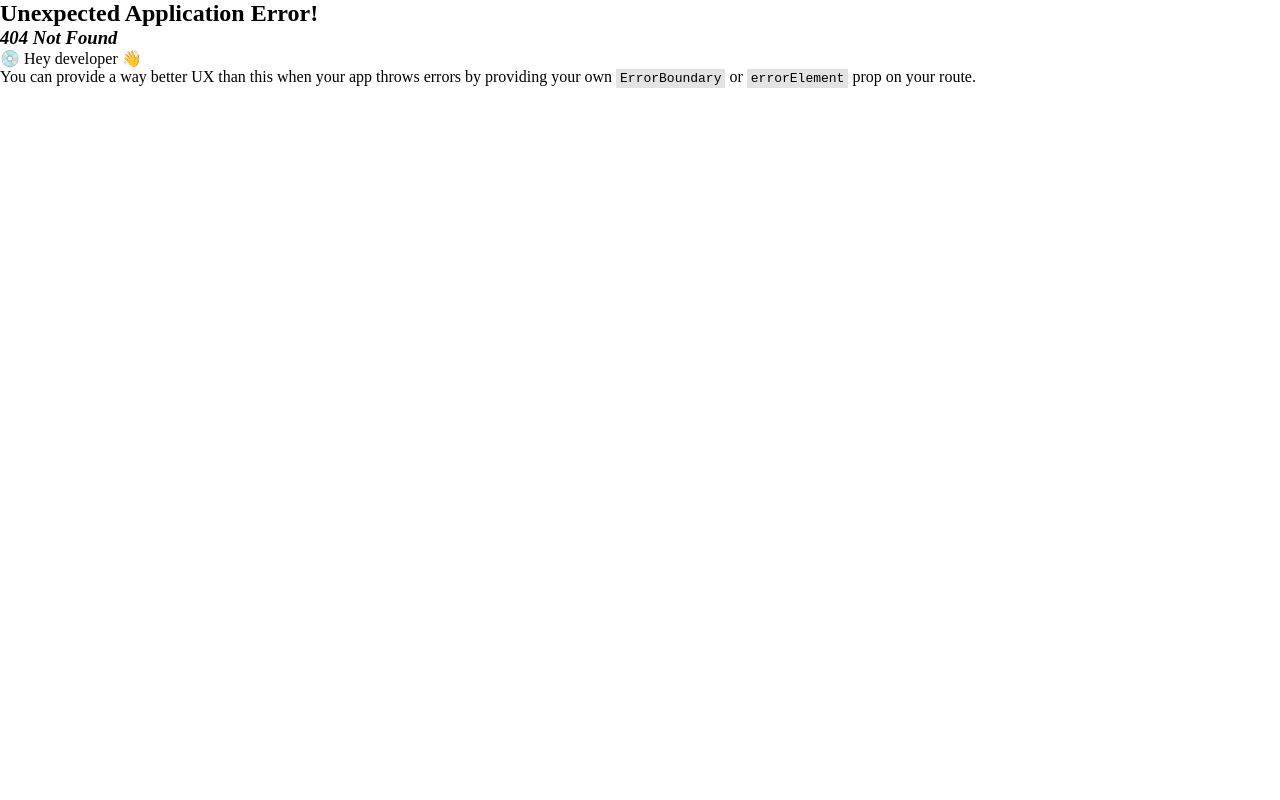
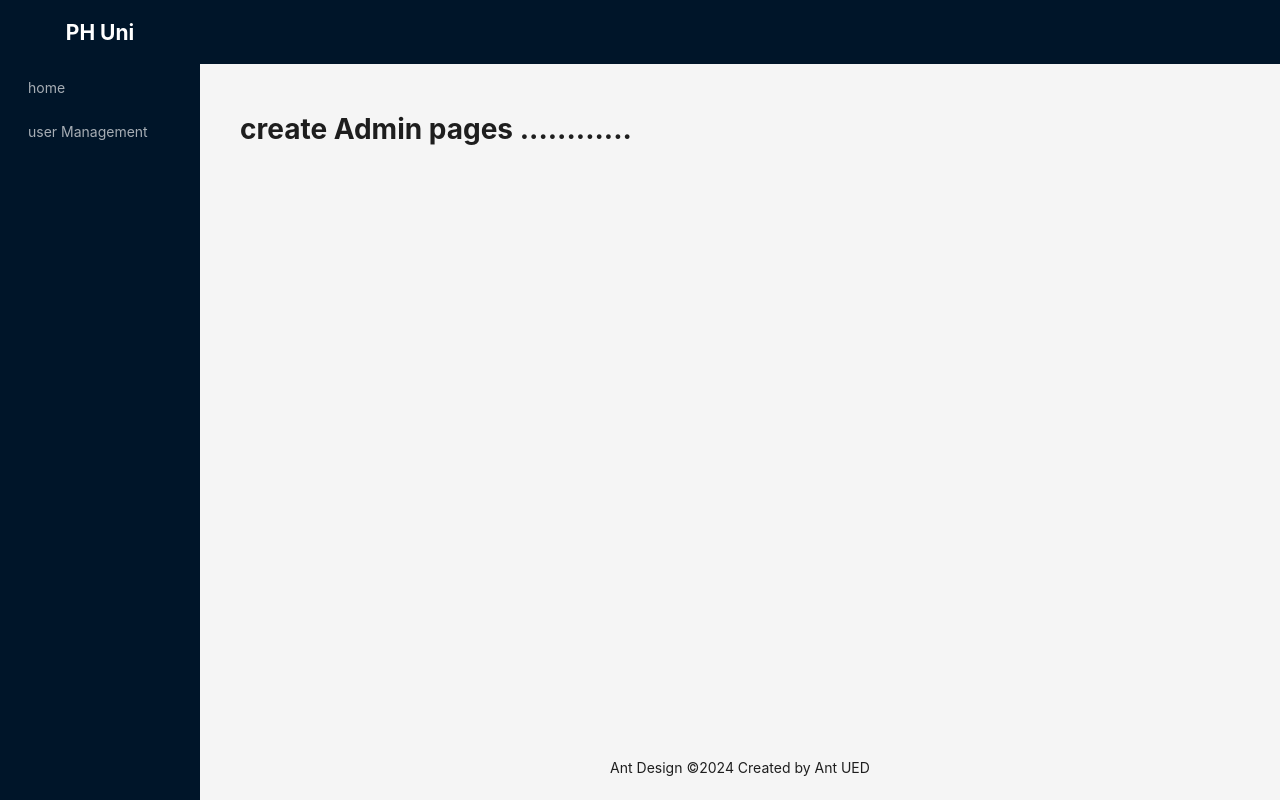
Before and after one commit to sadek1999/phUni-cliend, a React (Vite) app: page /admin/createAdmin in a window 1280 px wide. Before the commit this address had no page. Built offline with nearby package versions, Linux system fonts and the light colour scheme.

Commit message:
set dianmin croute and navbar

```diff
--- a/src/components/layout/MainLayout.tsx
+++ b/src/components/layout/MainLayout.tsx
@@ -1,4 +1,6 @@
 import { Layout, Menu, MenuProps } from "antd";
+import { Outlet } from "react-router-dom";
+import { adminSlider } from "../../routes/admin.routes";
 
 const { Header, Content, Footer, Sider } = Layout;
 const MainLayout = () => {
@@ -21,6 +23,7 @@ const MainLayout = () => {
       ],
     },
   ];
+  // console.log(adminSlider)
   return (
     <Layout style={{ height: "100vh" }}>
       <Sider
@@ -48,7 +51,7 @@ const MainLayout = () => {
           theme="dark"
           mode="inline"
           defaultSelectedKeys={["4"]}
-          items={items}
+          items={adminSlider}
         />
       </Sider>
       <Layout>
@@ -60,7 +63,8 @@ const MainLayout = () => {
               minHeight: 360,
             }}
           >
-            <h1>This is main content ...........</h1>
+            <Outlet></Outlet>
+            {/* <h1>This is main content ...........</h1> */}
           </div>
         </Content>
         <Footer style={{ textAlign: "center" }}>
--- /dev/null
+++ b/src/pages/admin/CreateAdmin.tsx
@@ -0,0 +1,11 @@
+import React from 'react';
+
+const CreateAdmin = () => {
+    return (
+        <div>
+            <h1>create Admin pages ............</h1>
+        </div>
+    );
+};
+
+export default CreateAdmin;
--- /dev/null
+++ b/src/pages/admin/createFaculty.tsx
@@ -0,0 +1,11 @@
+import React from 'react';
+
+const CreateFaculty = () => {
+    return (
+        <div>
+            <h1>This is Create faulty pages ..........</h1>
+        </div>
+    );
+};
+
+export default CreateFaculty;
--- a/src/routes/admin.routes.tsx
+++ b/src/routes/admin.routes.tsx
@@ -1,10 +1,29 @@
+import {  ReactNode } from "react";
+import CreateAdmin from "../pages/admin/CreateAdmin";
+import CreateFaculty from "../pages/admin/createFaculty";
 import CreateUser from "../pages/admin/CreateUser";
 import Home from "../pages/Home";
+import { NavLink } from "react-router-dom";
+
+
+type TRoutes={
+  path:string,
+  element:ReactNode
+}
+
+type TSidebarItem={
+  key:string,
+  label:ReactNode,
+  Children?:TSidebarItem[]
+}
+
+
+
 
 const adminPaths = [
   {
     name: "home",
-    path: "/admin/home",
+    path: "home",
     element: <Home></Home>,
   },
   {
@@ -12,9 +31,59 @@ const adminPaths = [
     Children: [
       {
         name: "create-user",
-        path: "/admin/createUser",
+        path: "createUser",
         element: <CreateUser></CreateUser>,
+      },
+      {
+        name: "create-Admin",
+        path: "createAdmin",
+        element: <CreateAdmin></CreateAdmin>,
+      },
+      {
+        name: "create-Faculty",
+        path: "createFaculty",
+        element: <CreateFaculty></CreateFaculty>,
       },
     ],
   },
 ];
+
+export const adminSlider=adminPaths.reduce((acc:TSidebarItem[],item)=>{
+  if(item.path && item.name){
+    acc.push({
+      key:item.name,
+      label:<NavLink to={`/admin/${item.path}`}>{item.name}</NavLink>
+    })
+  }
+  if(item.Children){
+    acc.push({
+      key:item.name,
+      label:item.name,
+      Children:item.Children.map((child)=>({
+        key:child.name,
+        label:<NavLink to={`/admin/${child.path}`}>{child.name}</NavLink>
+      }))
+    })
+  }
+  return acc;
+},[])
+
+
+export const adminRoutes=adminPaths.reduce((acc:TRoutes[],item)=>{
+  if(item.path && item.element){
+    acc.push({
+      path:item.path,
+      element:item.element
+    })
+  }
+
+  if(item.Children){
+    item.Children.forEach((child)=>{
+      acc.push({
+        path:child.path,
+        element:child.element
+      })
+    })
+  }
+  return acc
+},[])
```
Also changed, not shown: src/routes/routes.tsx (+11 -8 lines).
